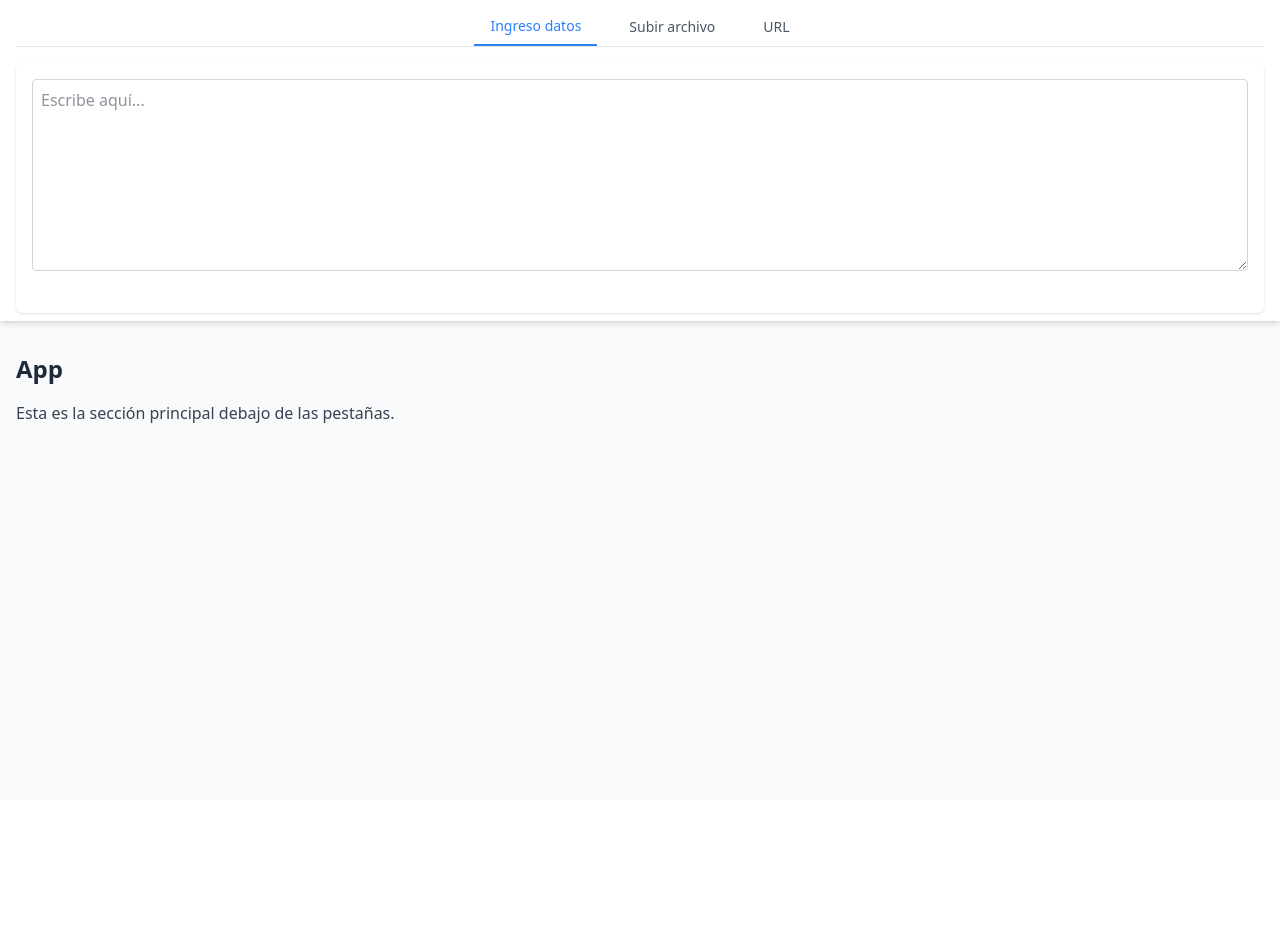
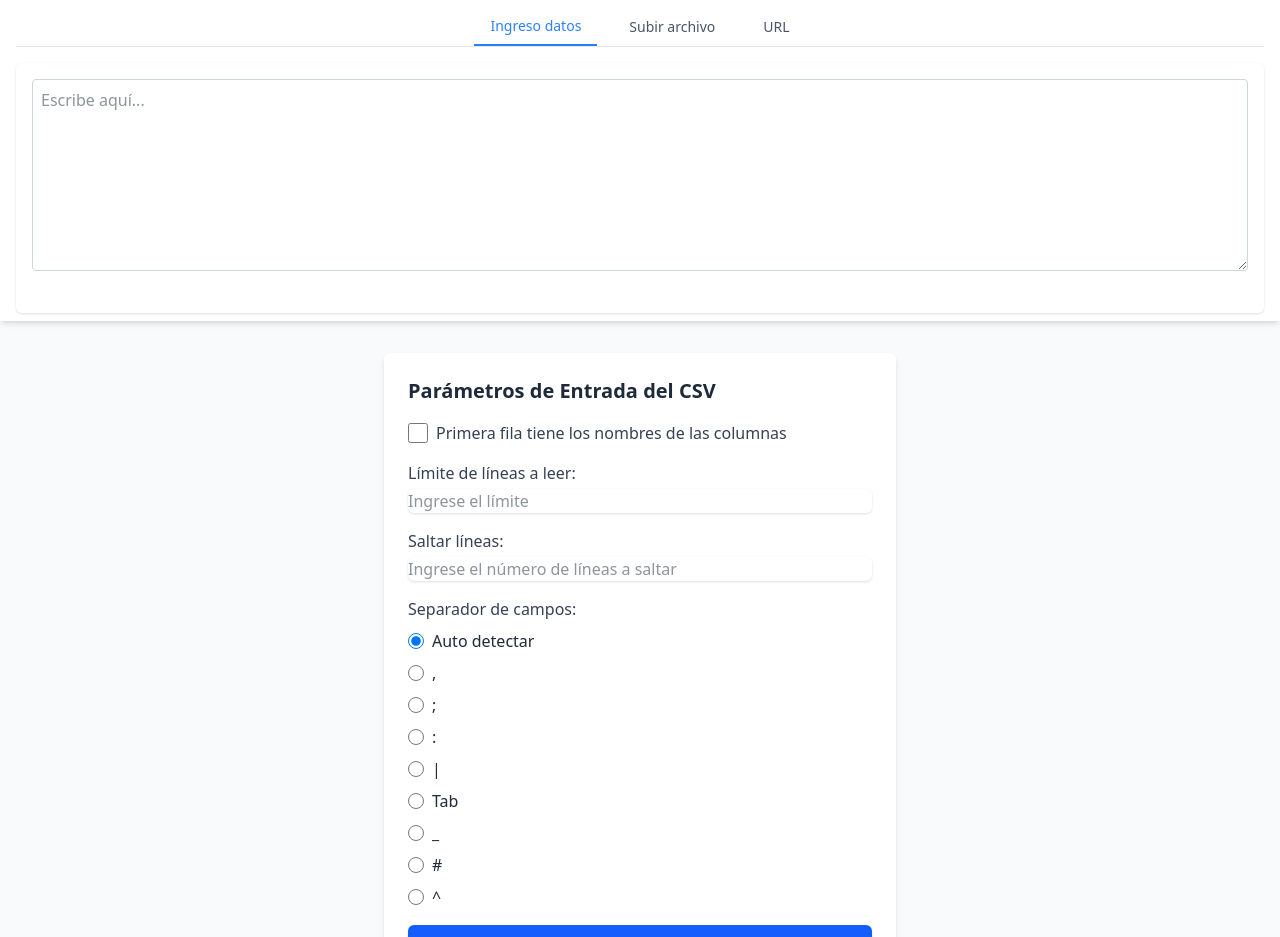
Before and after one commit to Fhernd/proy10_convertidor_csv_sql, a Vue app: page / in a window 1280 px wide. Shown: the top 937 px of the page. Before the commit the page ends 800 px from the top, so only its background shows below. Built offline with nearby package versions, Linux system fonts and the light colour scheme; the HTML template or start-up script is replaced by a standard one.

Commit message:
Primera versión del componente que permite configurar las opciones para la entrada del contenido CSV.

```diff
--- a/src/App.vue
+++ b/src/App.vue
@@ -1,8 +1,3 @@
-<script setup>
-import Tabs from '@/components/Tabs.vue'
-import Tab from '@/components/Tab.vue'
-</script>
-
 <template>
   <div class="min-h-screen bg-gray-50 text-gray-800">
     <!-- Header con las Tabs -->
@@ -33,11 +28,16 @@ import Tab from '@/components/Tab.vue'
 
     <!-- Contenido Principal -->
     <main class="container mx-auto px-4 py-8">
-      <h2 class="text-2xl font-bold mb-4">App</h2>
-      <p class="text-gray-700">Esta es la sección principal debajo de las pestañas.</p>
+      <OpcionesEntrada />
     </main>
   </div>
 </template>
+
+<script setup>
+import Tabs from '@/components/Tabs.vue'
+import Tab from '@/components/Tab.vue'
+import OpcionesEntrada from './components/OpcionesEntrada.vue';
+</script>
 
 <style scoped>
 .tab-content {
--- /dev/null
+++ b/src/components/OpcionesEntrada.vue
@@ -0,0 +1,166 @@
+<template>
+    <div class="p-6 max-w-lg mx-auto bg-white shadow-md rounded-md">
+      <!-- Título -->
+      <h1 class="text-xl font-bold text-gray-800 mb-4">Parámetros de Entrada del CSV</h1>
+
+      <!-- Checkbox: Primera fila tiene nombres de columnas -->
+      <div class="mb-4">
+        <label class="flex items-center space-x-2">
+          <input
+            type="checkbox"
+            v-model="params.firstRowHeaders"
+            class="h-5 w-5 text-blue-600 border-gray-300 rounded focus:ring focus:ring-blue-200"
+          />
+          <span class="text-gray-700">Primera fila tiene los nombres de las columnas</span>
+        </label>
+      </div>
+
+      <!-- Campo de texto: Límite de líneas a leer -->
+      <div class="mb-4">
+        <label class="block text-gray-700 font-medium mb-1">Límite de líneas a leer:</label>
+        <input
+          type="number"
+          v-model="params.limitLines"
+          placeholder="Ingrese el límite"
+          class="w-full border-gray-300 rounded-md shadow-sm focus:ring focus:ring-blue-200 focus:border-blue-500"
+        />
+      </div>
+
+      <!-- Campo de texto: Saltar líneas -->
+      <div class="mb-4">
+        <label class="block text-gray-700 font-medium mb-1">Saltar líneas:</label>
+        <input
+          type="number"
+          v-model="params.skipLines"
+          placeholder="Ingrese el número de líneas a saltar"
+          class="w-full border-gray-300 rounded-md shadow-sm focus:ring focus:ring-blue-200 focus:border-blue-500"
+        />
+      </div>
+
+      <!-- Grupo de Radio Buttons: Separador de campos -->
+      <div class="mb-4">
+        <label class="block text-gray-700 font-medium mb-2">Separador de campos:</label>
+        <div class="space-y-2">
+          <label class="flex items-center space-x-2">
+            <input
+              type="radio"
+              value="auto"
+              v-model="params.fieldSeparator"
+              class="h-4 w-4 text-blue-600 border-gray-300 focus:ring focus:ring-blue-200"
+            />
+            <span>Auto detectar</span>
+          </label>
+          <label class="flex items-center space-x-2">
+            <input
+              type="radio"
+              value=","
+              v-model="params.fieldSeparator"
+              class="h-4 w-4 text-blue-600 border-gray-300 focus:ring focus:ring-blue-200"
+            />
+            <span>,</span>
+          </label>
+          <label class="flex items-center space-x-2">
+            <input
+              type="radio"
+              value=";"
+              v-model="params.fieldSeparator"
+              class="h-4 w-4 text-blue-600 border-gray-300 focus:ring focus:ring-blue-200"
+            />
+            <span>;</span>
+          </label>
+          <label class="flex items-center space-x-2">
+            <input
+              type="radio"
+              value=":"
+              v-model="params.fieldSeparator"
+              class="h-4 w-4 text-blue-600 border-gray-300 focus:ring focus:ring-blue-200"
+            />
+            <span>:</span>
+          </label>
+          <label class="flex items-center space-x-2">
+            <input
+              type="radio"
+              value="|"
+              v-model="params.fieldSeparator"
+              class="h-4 w-4 text-blue-600 border-gray-300 focus:ring focus:ring-blue-200"
+            />
+            <span>|</span>
+          </label>
+          <label class="flex items-center space-x-2">
+            <input
+              type="radio"
+              value="Tab"
+              v-model="params.fieldSeparator"
+              class="h-4 w-4 text-blue-600 border-gray-300 focus:ring focus:ring-blue-200"
+            />
+            <span>Tab</span>
+          </label>
+          <label class="flex items-center space-x-2">
+            <input
+              type="radio"
+              value="_"
+              v-model="params.fieldSeparator"
+              class="h-4 w-4 text-blue-600 border-gray-300 focus:ring focus:ring-blue-200"
+            />
+            <span>_</span>
+          </label>
+          <label class="flex items-center space-x-2">
+            <input
+              type="radio"
+              value="#"
+              v-model="params.fieldSeparator"
+              class="h-4 w-4 text-blue-600 border-gray-300 focus:ring focus:ring-blue-200"
+            />
+            <span>#</span>
+          </label>
+          <label class="flex items-center space-x-2">
+            <input
+              type="radio"
+              value="^"
+              v-model="params.fieldSeparator"
+              class="h-4 w-4 text-blue-600 border-gray-300 focus:ring focus:ring-blue-200"
+            />
+            <span>^</span>
+          </label>
+        </div>
+      </div>
+
+      <!-- Botón de enviar -->
+      <button
+        @click="submitParams"
+        class="w-full bg-blue-600 text-white font-bold py-2 px-4 rounded-md shadow-md hover:bg-blue-700 focus:ring focus:ring-blue-200 focus:outline-none"
+      >
+        Aplicar Parámetros
+      </button>
+    </div>
+  </template>
+
+  <script>
+  import { ref } from "vue";
+
+  export default {
+    setup() {
+      // Parámetros del CSV
+      const params = ref({
+        firstRowHeaders: false,
+        limitLines: null,
+        skipLines: null,
+        fieldSeparator: "auto",
+      });
+
+      // Función para enviar los parámetros
+      const submitParams = () => {
+        console.log("Parámetros seleccionados:", params.value);
+      };
+
+      return {
+        params,
+        submitParams,
+      };
+    },
+  };
+  </script>
+
+  <style>
+  /* Tailwind CSS se carga globalmente, no se necesita configuración específica aquí */
+  </style>
```
